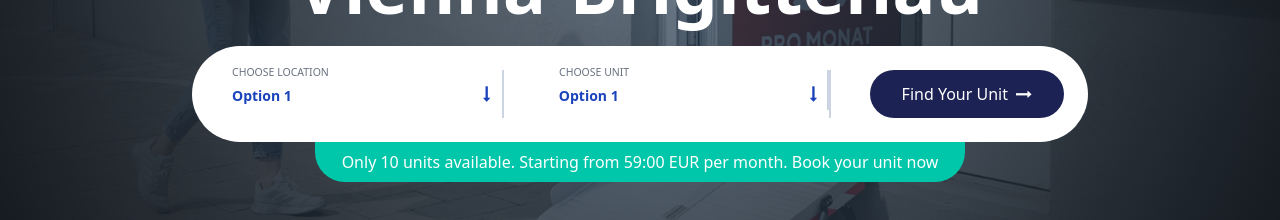
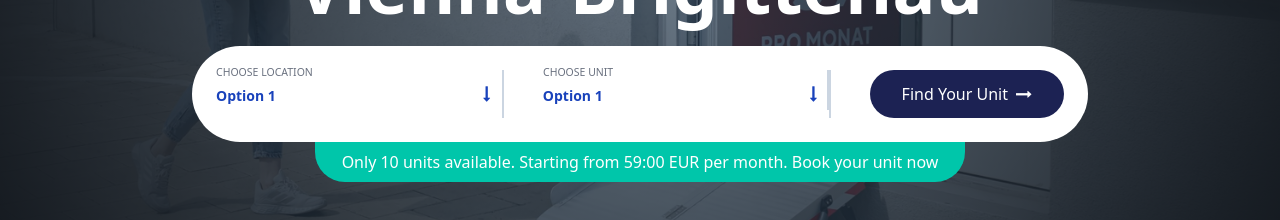
Before and after one commit to chotonbhowmik/self-storage, a React (Vite) app: page / in a window 1280 px wide. Shown: the part 470-690 px from the top of the page. Built offline with nearby package versions, Linux system fonts and the light colour scheme; no server answers.

Commit message:
updated the form design

```diff
--- a/src/pages/Home/BannerSection/BannerSection.jsx
+++ b/src/pages/Home/BannerSection/BannerSection.jsx
@@ -25,14 +25,14 @@ const BannerSection = () => {
 
           <div className="bg-white lg:rounded-full rounded-bl-[30px] rounded-br-[30px] rounded-tl-[30px] rounded-tr-[30px] max-w-4xl mx-auto p-6">
             <form className="w-full">
-              <div className="flex flex-wrap justify-between space-y-2 md:space-y-0 md:flex-row">
+              <div className="flex flex-wrap justify-between space-y-2 md:space-y-0 md:flex-row gap-5">
                 {/* LOCATION FIELD */}
-                <div className="relative z-0 w-full md:w-72 group border-b-2 lg:border-r-2 lg:border-b-0 border-slate-300 pb-1">
+                <div className="relative z-0 w-full md:w-72 group border-b-2 lg:border-r-2 lg:border-b-0 border-slate-300 pb-5 lg:pb-0">
                   <select
                     id="location"
                     name="location"
                     required
-                    className="peer block w-full appearance-none  bg-transparent px-4 pr-10 pt-4 pb-1 text-sm font-bold text-[#1942BB] focus:border-blue-600 focus:outline-none focus:ring-0"
+                    className="peer block w-full appearance-none  bg-transparent  pr-10 pt-4 pb-1 text-sm font-bold text-[#1942BB] focus:border-blue-600 focus:outline-none focus:ring-0"
                   >
                     <option value="1" selected>
                       Option 1
@@ -42,7 +42,7 @@ const BannerSection = () => {
                   </select>
                   <label
                     htmlFor="location"
-                    className="absolute text-sm text-gray-500 duration-300 transform -translate-y-3 scale-75 top-1 left-4 z-0 origin-[0] peer-placeholder-shown:translate-y-2.5 peer-placeholder-shown:scale-100 peer-focus:scale-75 peer-focus:-translate-y-3 peer-focus:text-blue-600"
+                    className="absolute text-sm text-gray-500 duration-300 transform -translate-y-3 scale-75 top-1 left-0 z-0 origin-[0] peer-placeholder-shown:translate-y-2.5 peer-placeholder-shown:scale-100 peer-focus:scale-75 peer-focus:-translate-y-3 peer-focus:text-blue-600"
                   >
                     CHOOSE LOCATION
                   </label>
@@ -54,7 +54,7 @@ const BannerSection = () => {
                     id="location"
                     name="location"
                     required
-                    className="peer block w-full appearance-none  lg:border-r-2 lg:border-b-0 border-slate-300 bg-transparent px-4 pr-10 pt-4 pb-1 text-sm font-bold text-[#1942BB] focus:border-blue-600 focus:outline-none focus:ring-0"
+                    className="peer block w-full appearance-none  lg:border-r-2 lg:border-b-0 border-slate-300 bg-transparent  pr-10 pt-4 pb-1 text-sm font-bold text-[#1942BB] focus:border-blue-600 focus:outline-none focus:ring-0"
                   >
                     <option value="1" selected>
                       Option 1
@@ -64,7 +64,7 @@ const BannerSection = () => {
                   </select>
                   <label
                     htmlFor="location"
-                    className="absolute text-sm text-gray-500 duration-300 transform -translate-y-3 scale-75 top-1 left-4 z-0 origin-[0] peer-placeholder-shown:translate-y-2.5 peer-placeholder-shown:scale-100 peer-focus:scale-75 peer-focus:-translate-y-3 peer-focus:text-blue-600"
+                    className="absolute text-sm text-gray-500 duration-300 transform -translate-y-3 scale-75 top-1 left-0 z-0 origin-[0] peer-placeholder-shown:translate-y-2.5 peer-placeholder-shown:scale-100 peer-focus:scale-75 peer-focus:-translate-y-3 peer-focus:text-blue-600"
                   >
                     CHOOSE UNIT
                   </label>
--- a/src/pages/Home/LocationSection/LocationSection.jsx
+++ b/src/pages/Home/LocationSection/LocationSection.jsx
@@ -1,6 +1,5 @@
 import Insurance from "../../../assets/Insurance.jpg"
 import Access from "../../../assets/Access.jpg"
-
 import Insurantransport from "../../../assets/Insurantransport.jpg";
 import Insurance2 from "../../../assets/insurance2.jpg";
 const LocationSection = () => {
--- a/src/pages/Home/PricingSection/PricingSection.jsx
+++ b/src/pages/Home/PricingSection/PricingSection.jsx
@@ -12,7 +12,7 @@ const PricingSection = () => {
           </p>
         </div>
 
-        <div className="flex flex-col lg:flex-row gap-4">
+        <div className="flex flex-col lg:flex-row gap-4 px-5 lg:px-0">
           {/* card 1 */}
           <div className=" w-full mx-auto">
             <div className="bg-[#274EFF] w-80 rounded-tl-[30px] rounded-tr-[30px] text-white mx-auto text-center">
```
